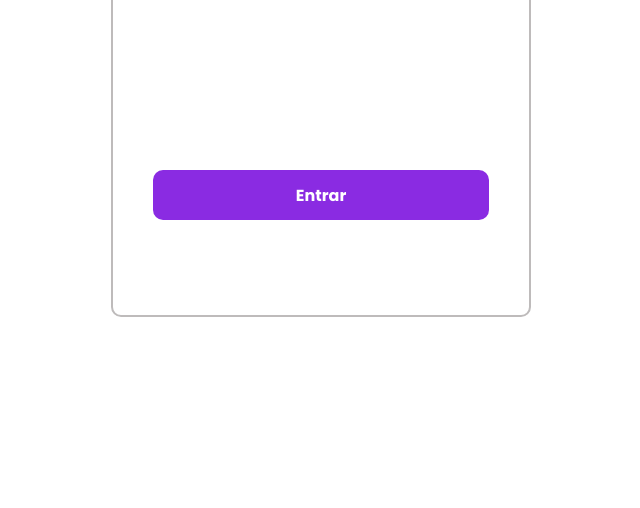
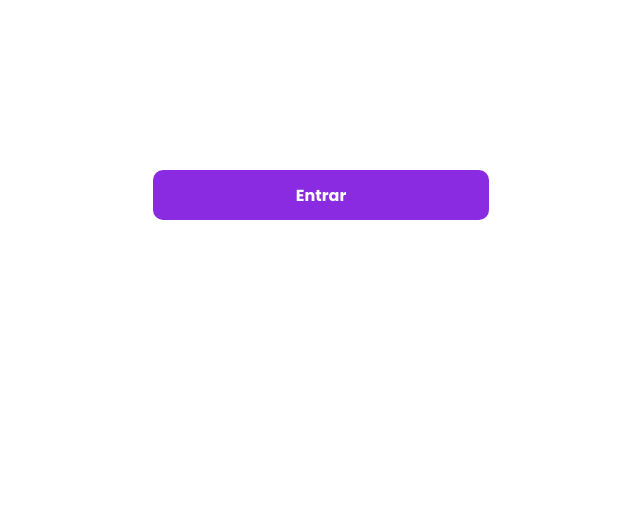
Before and after one commit to RafaelOliverSan/Tela-Login, a plain HTML site: page index.html in a window 1280 px wide. Shown: the part 292-800 px from the top of the page, without its empty margins (319-959 px from the left). Drawn offline with Linux system fonts and the light colour scheme.

Commit message:
Update style.css

```diff
--- a/style.css
+++ b/style.css
@@ -20,7 +20,7 @@ body{
 .container{
   width: 420px;
   background-color: transparent;
-  border: 2px solid rgb(190, 187, 187);
+  border: 2px solid rgba(255,255, 255, .2);
   backdrop-filter: blur(20px);
   box-shadow: 20px;
   border-radius: 10px;
```
